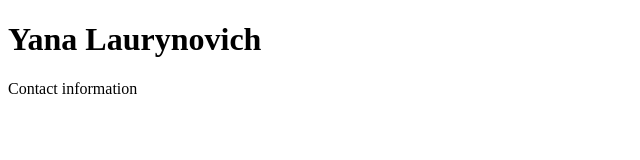
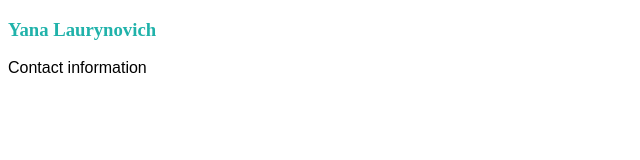
Before and after one commit to YanaLavrinovich/rsschool-cv, a plain HTML site: page index.html in a window 1280 px wide. Shown: the whole page, without its empty margins (0-640 px from the left). Drawn offline with Linux system fonts and the light colour scheme.

Commit message:
feat: add styles

```diff
--- a/index.html
+++ b/index.html
@@ -1,12 +1,13 @@
 <!DOCTYPE html>
 <html lang="en">
 <head>
+    <link rel="stylesheet" href="style.css">
     <meta charset="UTF-8">
     <meta name="viewport" content="width=device-width, initial-scale=1.0">
-    <title>Document</title>
+    <title>CV</title>
 </head>
 <body>
-    <h1>Yana Laurynovich</h1>
+    <h3>Yana Laurynovich</h1>
     <p>Contact information</p>
 </body>
 </html>
--- a/style.css
+++ b/style.css
@@ -0,0 +1,7 @@
+h3 {
+    color: lightseagreen;
+}
+
+p {
+    font-family: fantasy;
+}
```
